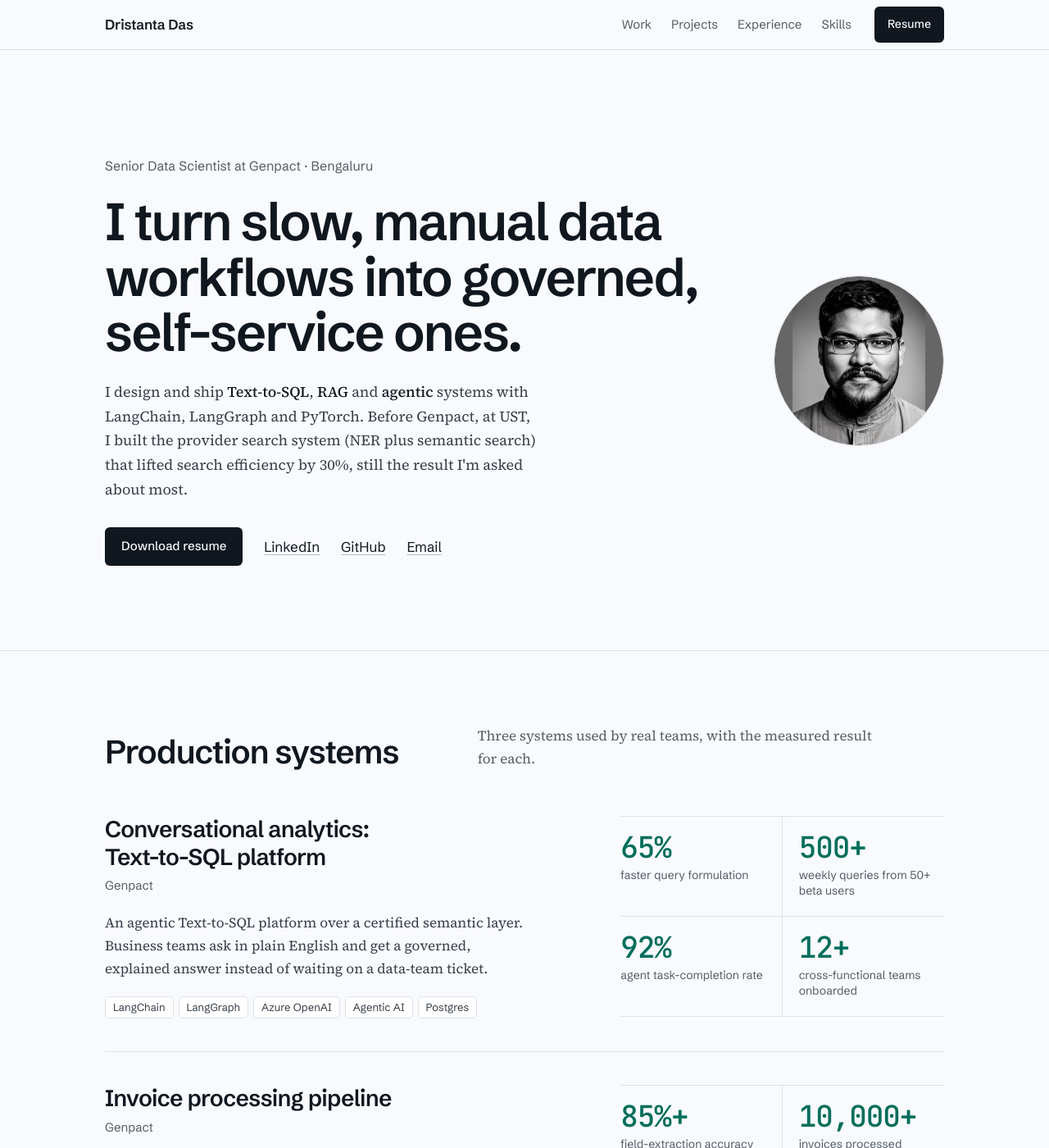
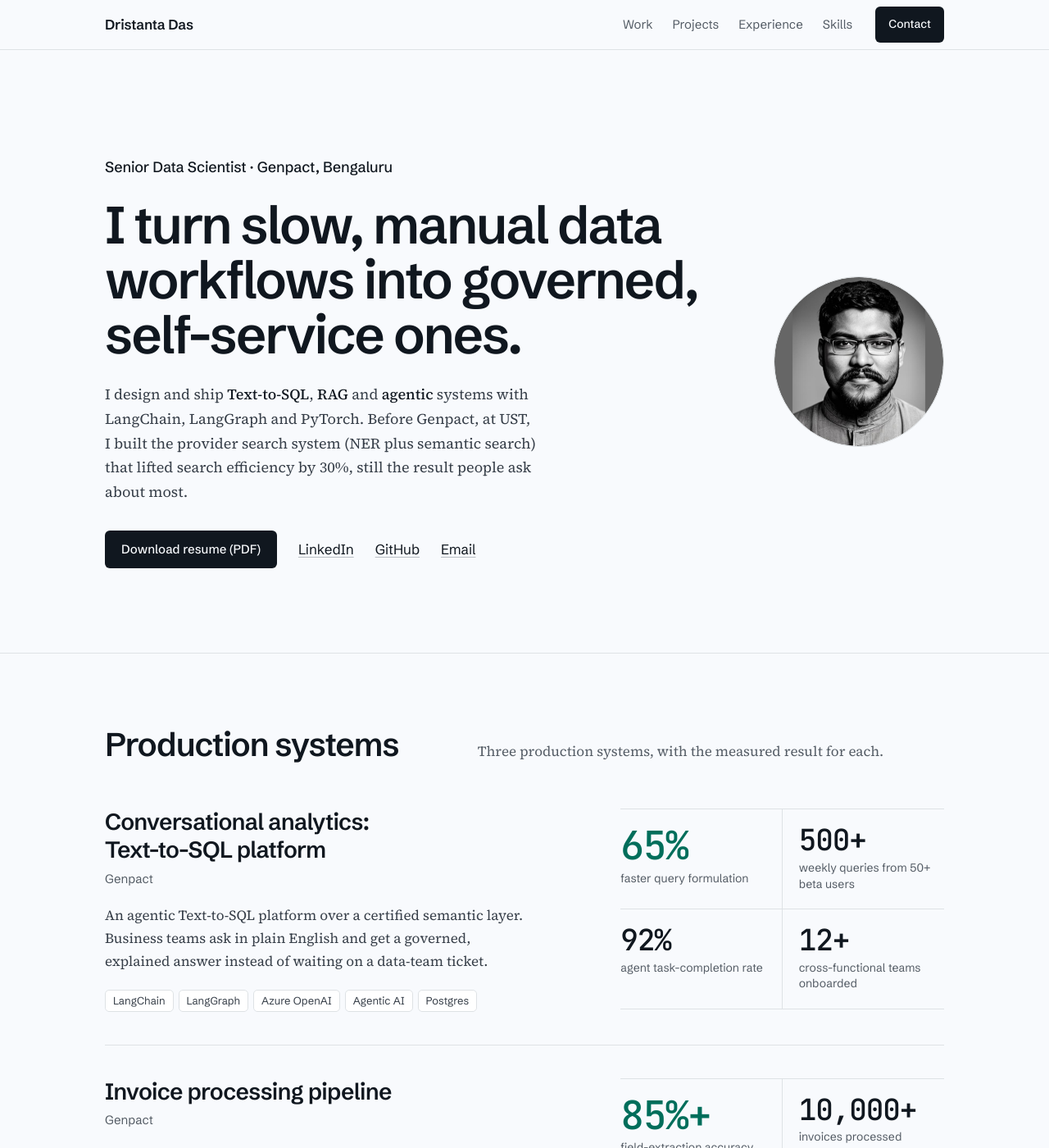
Before and after one commit to dasdristanta13/dasdristanta13.github.io, a Jekyll site: the page built from index.md, in a window 1280 px wide and 1400 px high. Shown: the whole window at 82% size. Built offline with Jekyll 4.4.1, drawn with Linux system fonts in a browser that asks for light colours; some of the changed text lies outside the part shown.

Commit message:
Critique fixes: balanced project bento, clearer hero, metric hierarchy
- Reorder project tiles so each row holds tiles of similar weight; RAG bot leads
- Consistent padded chart frames; calmer chart images in dark mode
- Hero role line in ink at larger size; button labelled as PDF; header CTA is Contact
- One accent lead metric per case, remaining metrics in ink
- 44px targets for brand, footer email and the Experience link
- Tighten copy: drop 'used by real teams' and the repository note

Co-Authored-By: Claude Sonnet 5 <noreply@anthropic.com>

```diff
--- a/_layouts/default.html
+++ b/_layouts/default.html
@@ -26,7 +26,7 @@
           <a href="#experience">Experience</a>
           <a href="#skills">Skills</a>
         </nav>
-        <a class="btn btn-sm" href="{{ "/pdf/Dristanta_Das_Senior_Data_Scientist.pdf" | relative_url }}" target="_blank" rel="noopener">Resume</a>
+        <a class="btn btn-sm" href="mailto:{{ site.email }}">Contact</a>
       </div>
     </header>
 
--- a/assets/css/site.css
+++ b/assets/css/site.css
@@ -79,7 +79,7 @@ a:hover { text-decoration-thickness: 2px; }
   border-bottom: 1px solid var(--line);
 }
 .bar { display: flex; align-items: center; gap: 28px; height: 60px; }
-.brand { color: var(--ink); font-weight: 600; text-decoration: none; letter-spacing: -0.01em; margin-right: auto; }
+.brand { display: inline-flex; align-items: center; min-height: 44px; color: var(--ink); font-weight: 600; text-decoration: none; letter-spacing: -0.01em; margin-right: auto; }
 .nav { display: flex; gap: 24px; }
 .nav a { display: inline-flex; align-items: center; min-height: 44px; color: var(--muted); text-decoration: none; font-size: 0.9375rem; }
 .nav a:hover { color: var(--ink); }
@@ -87,7 +87,7 @@ a:hover { text-decoration-thickness: 2px; }
 .btn {
   display: inline-flex; align-items: center; gap: 8px;
   background: var(--ink); color: var(--on-ink);
-  padding: 11px 20px; border-radius: 6px;
+  min-height: 44px; padding: 11px 20px; border-radius: 6px;
   font-weight: 500; font-size: 0.9375rem; text-decoration: none;
   transition: transform 200ms var(--ease), opacity 200ms var(--ease);
 }
@@ -98,7 +98,7 @@ a:hover { text-decoration-thickness: 2px; }
 /* Hero */
 .hero { padding-block: clamp(56px, 10vw, 128px) clamp(56px, 8vw, 104px); }
 .hero-grid { display: grid; grid-template-columns: 1fr auto; gap: clamp(28px, 6vw, 88px); align-items: center; }
-.hero-role { color: var(--muted); font-size: 1rem; margin: 0 0 22px; }
+.hero-role { color: var(--ink); font-size: 1.125rem; font-weight: 500; letter-spacing: -0.01em; margin: 0 0 22px; }
 h1 {
   margin: 0 0 24px;
   color: var(--ink);
@@ -110,7 +110,6 @@ h1 {
 .hero-copy strong { color: var(--ink); font-weight: 500; }
 .hero-actions { display: flex; flex-wrap: wrap; align-items: center; gap: 12px 26px; }
 .hero-actions a:not(.btn) { display: inline-flex; align-items: center; min-height: 44px; color: var(--ink); text-decoration-color: var(--line-strong); }
-.btn { min-height: 44px; }
 .portrait {
   width: clamp(132px, 17vw, 208px); height: auto; aspect-ratio: 1; border-radius: 50%;
   object-fit: cover; border: 1px solid var(--line); background: var(--surface);
@@ -136,8 +135,9 @@ h2 { margin: 0; color: var(--ink); font-size: clamp(1.75rem, 3.4vw, 2.5rem); fon
 .metrics > div { padding: 18px 0 20px; border-bottom: 1px solid var(--line); }
 .metrics > div:nth-child(odd) { padding-right: 20px; border-right: 1px solid var(--line); }
 .metrics > div:nth-child(even) { padding-left: 20px; }
-.metrics dd { order: 1; margin: 0 0 4px; color: var(--accent); font-family: var(--mono); font-weight: 500; font-size: clamp(1.625rem, 3vw, 2.25rem); letter-spacing: -0.03em; line-height: 1.1; font-variant-numeric: tabular-nums; }
+.metrics dd { order: 1; margin: 0 0 4px; color: var(--ink); font-family: var(--mono); font-weight: 500; font-size: clamp(1.625rem, 3vw, 2.25rem); letter-spacing: -0.03em; line-height: 1.1; font-variant-numeric: tabular-nums; }
 .metrics > div:last-child:nth-child(odd) { grid-column: 1 / -1; padding-right: 0; border-right: 0; }
+.metrics > div:first-child dd { color: var(--accent); font-size: clamp(2rem, 4vw, 3rem); }
 .metrics dt { order: 2; color: var(--muted); font-size: 0.875rem; line-height: 1.4; }
 .metrics > div { display: flex; flex-direction: column; }
 
@@ -150,7 +150,7 @@ h2 { margin: 0; color: var(--ink); font-size: clamp(1.75rem, 3.4vw, 2.5rem); fon
   transition: border-color 200ms var(--ease), box-shadow 200ms var(--ease), transform 200ms var(--ease);
 }
 .tile:hover { border-color: var(--line-strong); box-shadow: 0 2px 10px oklch(0 0 0 / 0.04); transform: translateY(-2px); }
-.s4 { grid-column: span 4; } .s5 { grid-column: span 5; } .s6 { grid-column: span 6; } .s7 { grid-column: span 7; } .s12 { grid-column: span 12; }
+.s4 { grid-column: span 4; } .s5 { grid-column: span 5; } .s6 { grid-column: span 6; } .s7 { grid-column: span 7; } .s8 { grid-column: span 8; } .s12 { grid-column: span 12; }
 .tile h3 { margin: 0; color: var(--ink); font-size: 1.1875rem; letter-spacing: -0.02em; line-height: 1.25; font-weight: 600; text-wrap: balance; }
 .tile h3 a { color: inherit; text-decoration: none; }
 .tile h3 a::after { content: ""; position: absolute; inset: 0; border-radius: 12px; }
@@ -160,7 +160,7 @@ h2 { margin: 0; color: var(--ink); font-size: clamp(1.75rem, 3.4vw, 2.5rem); fon
 .tile:hover h3 .arrow { transform: translate(2px, -2px); color: var(--accent); }
 .tile p { margin: 0; font-size: 0.9688rem; line-height: 1.6; text-wrap: pretty; }
 .tile .tags { margin-top: auto; }
-.shot { width: 100%; aspect-ratio: 16 / 10; object-fit: contain; border-radius: 8px; border: 1px solid var(--line); background: #fff; }
+.shot { width: 100%; aspect-ratio: 16 / 10; object-fit: contain; padding: 8px; border-radius: 8px; border: 1px solid var(--line); background: #fff; }
 .tile-metrics { display: flex; gap: 14px 40px; flex-wrap: wrap; margin-top: auto; padding-top: 20px; border-top: 1px solid var(--line); }
 .tile-metrics + .tags { margin-top: 0; }
 .tile-metrics div { display: flex; flex-direction: column; gap: 2px; }
@@ -169,7 +169,7 @@ h2 { margin: 0; color: var(--ink); font-size: clamp(1.75rem, 3.4vw, 2.5rem); fon
 .tile.wide { display: grid; grid-template-columns: minmax(0, 5fr) minmax(0, 7fr); gap: 14px clamp(24px, 4vw, 48px); align-items: center; }
 .tile.wide .copy { display: flex; flex-direction: column; gap: 14px; }
 
-@media (prefers-color-scheme: dark) { .shot { filter: brightness(0.88); } }
+@media (prefers-color-scheme: dark) { .shot { filter: brightness(0.8) contrast(1.05); border-color: var(--line-strong); } }
 
 /* Experience */
 .role-row { display: grid; grid-template-columns: minmax(0, 5fr) minmax(0, 7fr); gap: 16px 48px; padding-block: 36px; border-top: 1px solid var(--line); }
@@ -182,6 +182,8 @@ h2 { margin: 0; color: var(--ink); font-size: clamp(1.75rem, 3.4vw, 2.5rem); fon
 .role-title small { color: var(--muted); font-weight: 400; font-size: 0.875rem; margin-left: 6px; }
 .role-row ul { margin: 0; padding-left: 1.1em; }
 .role-row li { margin-bottom: 10px; max-width: 64ch; text-wrap: pretty; }
+.role-row .more { margin: 6px 0 0; }
+.role-row .more a { display: inline-flex; align-items: center; min-height: 44px; }
 .role-row li::marker { color: var(--line-strong); }
 
 /* Skills */
@@ -195,7 +197,7 @@ h2 { margin: 0; color: var(--ink); font-size: clamp(1.75rem, 3.4vw, 2.5rem); fon
 .site-footer { border-top: 1px solid var(--line); padding-top: clamp(48px, 7vw, 88px); }
 .foot { display: flex; flex-wrap: wrap; justify-content: space-between; gap: 32px; align-items: flex-end; }
 .foot-lead { margin: 0 0 6px; color: var(--muted); }
-.foot-mail { color: var(--ink); font-size: clamp(1.5rem, 4vw, 2.5rem); font-weight: 600; letter-spacing: -0.03em; text-decoration-color: var(--line-strong); text-decoration-thickness: 2px; text-underline-offset: 6px; overflow-wrap: anywhere; }
+.foot-mail { display: inline-flex; align-items: center; min-height: 44px; color: var(--ink); font-size: clamp(1.5rem, 4vw, 2.5rem); font-weight: 600; letter-spacing: -0.03em; text-decoration-color: var(--line-strong); text-decoration-thickness: 2px; text-underline-offset: 6px; overflow-wrap: anywhere; }
 .foot-mail:hover { text-decoration-color: var(--accent); }
 .foot-links { list-style: none; display: flex; flex-wrap: wrap; gap: 8px 24px; margin: 0; padding: 0; }
 .foot-links a { display: inline-flex; align-items: center; min-height: 44px; color: var(--ink); text-decoration-color: var(--line-strong); }
@@ -231,7 +233,7 @@ h2 { margin: 0; color: var(--ink); font-size: clamp(1.75rem, 3.4vw, 2.5rem); fon
 
 /* Responsive */
 @media (max-width: 900px) {
-  .s4, .s5, .s6, .s7 { grid-column: span 6; }
+  .s4, .s5, .s6, .s7, .s8 { grid-column: span 6; }
   .tile.wide { grid-template-columns: 1fr; }
 }
 
@@ -248,5 +250,5 @@ h2 { margin: 0; color: var(--ink); font-size: clamp(1.75rem, 3.4vw, 2.5rem); fon
   .portrait { order: -1; width: 104px; }
   .section-head, .case, .role-row, .skills > div { grid-template-columns: 1fr; }
   .bento { grid-template-columns: 1fr; }
-  .s4, .s5, .s6, .s7, .s12 { grid-column: auto; }
+  .s4, .s5, .s6, .s7, .s8, .s12 { grid-column: auto; }
 }
--- a/index.md
+++ b/index.md
@@ -5,15 +5,15 @@ layout: default
 <section class="hero">
   <div class="wrap hero-grid">
     <div>
-      <p class="hero-role">Senior Data Scientist at Genpact &middot; Bengaluru</p>
+      <p class="hero-role">Senior Data Scientist &middot; Genpact, Bengaluru</p>
       <h1>I turn slow, manual data workflows into governed, self-service ones.</h1>
       <p class="hero-copy">
         I design and ship <strong>Text-to-SQL</strong>, <strong>RAG</strong> and <strong>agentic</strong> systems
         with LangChain, LangGraph and PyTorch. Before Genpact, at UST, I built the provider search system
-        (NER plus semantic search) that lifted search efficiency by 30%, still the result I'm asked about most.
+        (NER plus semantic search) that lifted search efficiency by 30%, still the result people ask about most.
       </p>
       <div class="hero-actions">
-        <a class="btn" href="pdf/Dristanta_Das_Senior_Data_Scientist.pdf" target="_blank" rel="noopener">Download resume</a>
+        <a class="btn" href="pdf/Dristanta_Das_Senior_Data_Scientist.pdf" target="_blank" rel="noopener">Download resume (PDF)</a>
         <a href="https://www.linkedin.com/in/dasdristanta13/" target="_blank" rel="noopener">LinkedIn</a>
         <a href="https://github.com/dasdristanta13" target="_blank" rel="noopener">GitHub</a>
         <a href="mailto:dasdristanta13@gmail.com">Email</a>
@@ -27,7 +27,7 @@ layout: default
   <div class="wrap">
     <div class="section-head">
       <h2>Production systems</h2>
-      <p class="section-note">Three systems used by real teams, with the measured result for each.</p>
+      <p class="section-note">Three production systems, with the measured result for each.</p>
     </div>
 
     <article class="case">
@@ -86,11 +86,11 @@ layout: default
   <div class="wrap">
     <div class="section-head">
       <h2>More projects</h2>
-      <p class="section-note">Personal and academic work across retrieval, audio, NLP, statistics and forecasting. Each links to its repository.</p>
+      <p class="section-note">Personal and academic work across retrieval, audio, NLP, statistics and forecasting.</p>
     </div>
 
     <div class="bento">
-      <article class="tile s7">
+      <article class="tile s8">
         <h3><a href="https://github.com/dasdristanta13/RAG-ai-bot" target="_blank" rel="noopener">RAG QA bot<span class="arrow" aria-hidden="true">&#8599;</span></a></h3>
         <p>A Python QA bot with hybrid retrieval using BM25 and DPR. It integrates GPT-3.5-turbo, Phi-2 and Llama 3, with contextual compression to cut hallucinations.</p>
         <div class="tile-metrics">
@@ -100,7 +100,13 @@ layout: default
         <ul class="tags"><li>RAG</li><li>LangChain</li><li>BM25</li><li>DPR</li><li>LLMs</li></ul>
       </article>
 
-      <article class="tile s5">
+      <article class="tile s4">
+        <h3><a href="https://github.com/dasdristanta13/NLP_work/tree/main/Resume_Analysis" target="_blank" rel="noopener">Resume analysis with spaCy<span class="arrow" aria-hidden="true">&#8599;</span></a></h3>
+        <p>A resume scoring system that evaluates and ranks candidates against job requirements using spaCy.</p>
+        <ul class="tags"><li>NLP</li><li>Information extraction</li><li>spaCy</li></ul>
+      </article>
+
+      <article class="tile s4">
         <h3><a href="https://github.com/dasdristanta13/2.5D-Visual-Sound" target="_blank" rel="noopener">2.5D Visual Sound<span class="arrow" aria-hidden="true">&#8599;</span></a></h3>
         <img class="shot" src="images/ML_Project_report.png" loading="lazy" alt="Project report figure for 2.5D Visual Sound">
         <p>Converts monaural audio to binaural by using the video, giving listeners a 3D sound sensation.</p>
@@ -115,26 +121,20 @@ layout: default
       </article>
 
       <article class="tile s4">
-        <h3><a href="https://github.com/dasdristanta13/NLP_work/tree/main/Resume_Analysis" target="_blank" rel="noopener">Resume analysis with spaCy<span class="arrow" aria-hidden="true">&#8599;</span></a></h3>
-        <p>A resume scoring system that evaluates and ranks candidates against job requirements using spaCy.</p>
-        <ul class="tags"><li>NLP</li><li>Information extraction</li><li>spaCy</li></ul>
-      </article>
-
-      <article class="tile s4">
         <h3><a href="https://github.com/dasdristanta13/Bankruptcy_LDA" target="_blank" rel="noopener">Bankruptcy prediction with LDA<span class="arrow" aria-hidden="true">&#8599;</span></a></h3>
         <img class="shot" src="images/Rplot4.png" loading="lazy" alt="Linear discriminant analysis plot for bankruptcy prediction">
         <p>Linear Discriminant Analysis with dimensionality reduction to predict financial distress in companies.</p>
         <ul class="tags"><li>LDA</li><li>Statistical modeling</li><li>Classification</li></ul>
       </article>
 
-      <article class="tile s7">
+      <article class="tile s6">
         <h3><a href="https://github.com/dasdristanta13/Time-series" target="_blank" rel="noopener">Financial time-series forecasting<span class="arrow" aria-hidden="true">&#8599;</span></a></h3>
         <img class="shot" src="images/Nifty_Forecast.png" loading="lazy" alt="ARIMA forecast chart for the Nifty 50 index">
         <p>ARIMA forecasts for major global indices: Nifty 50, DAX, Dow Jones and Nikkei.</p>
         <ul class="tags"><li>Time series</li><li>ARIMA</li><li>Financial analysis</li></ul>
       </article>
 
-      <article class="tile s5">
+      <article class="tile s6">
         <h3><a href="https://github.com/dasdristanta13/Fifa21EDA/blob/main/README.md" target="_blank" rel="noopener">FIFA 21 data analysis<span class="arrow" aria-hidden="true">&#8599;</span></a></h3>
         <img class="shot" src="images/football.png" loading="lazy" alt="FIFA 21 player statistics chart">
         <p>Player attributes, market values and performance across positions and nationalities.</p>
@@ -170,8 +170,9 @@ layout: default
         <ul>
           <li>Architected and deployed the conversational analytics (Text-to-SQL) platform on LangChain and LangGraph, used by 50+ beta users across 10 concurrent sessions.</li>
           <li>Engineered the agentic workflows behind it: state management, error handling and dynamic routing, scaled to 12+ cross-functional teams.</li>
-          <li>Led the automated invoice-processing pipeline on LangChain and Azure OpenAI. Results for both systems are in <a href="#work">Production systems</a>.</li>
+          <li>Led the automated invoice-processing pipeline on LangChain and Azure OpenAI.</li>
         </ul>
+        <p class="more"><a href="#work">See the results for both systems</a></p>
       </div>
     </div>
 
```
